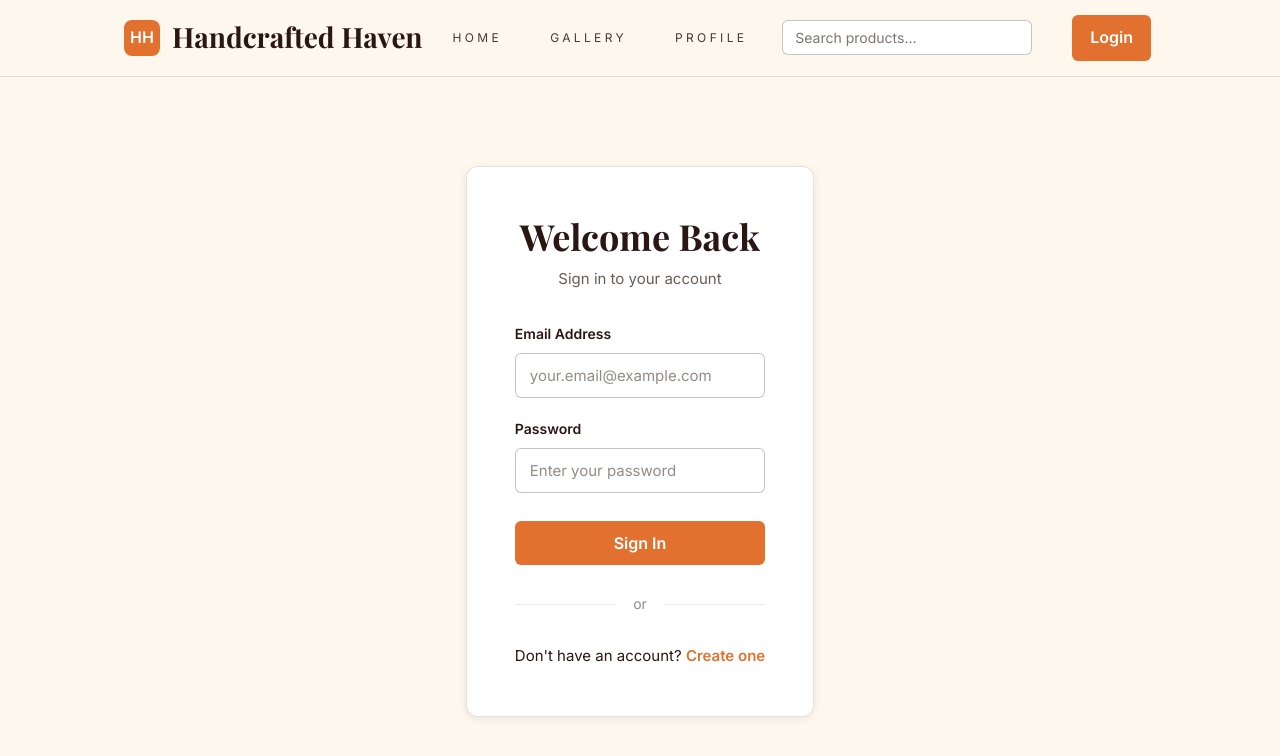
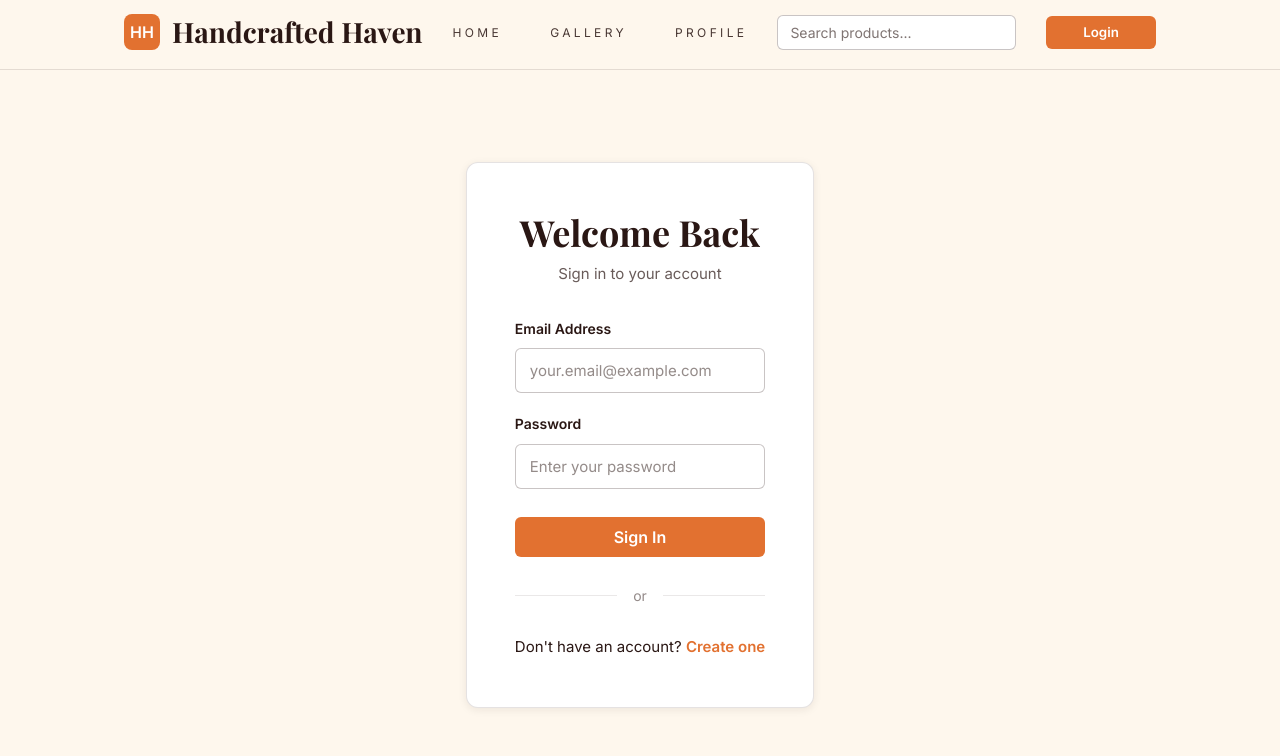
Before and after one commit to jmostert1/wdd430-team10-project, a Next.js app in the folder handcrafted-haven/: page /login in a window 1280 px wide. Shown: the top 756 px of the page. Built offline with nearby package versions, Linux system fonts and the light colour scheme.

Commit message:
header fixed. again

```diff
--- a/handcrafted-haven/src/app/globals.css
+++ b/handcrafted-haven/src/app/globals.css
@@ -16,6 +16,10 @@
 
 * {
   box-sizing: border-box;
+}
+
+html {
+  overflow-y: scroll;
 }
 
 body {
@@ -48,13 +52,15 @@ h1, h2, h3, h4, h5, h6 {
 .header {
   background: var(--color-bg);
   border-bottom: 1px solid rgba(42, 23, 20, 0.12);
+  height: 70px;
 }
 
 .header__inner {
   display: flex;
   align-items: center;
   gap: 30px;
-  padding: 10px
+  padding: 10px;
+  height: 100%;
 }
 
 .brand {
@@ -135,7 +141,7 @@ h1, h2, h3, h4, h5, h6 {
   align-items: center;
   gap: 16px;
   justify-content: end;
-  padding: 5px;
+  padding: 0px;
 }
 
 /* Cart Icon */
@@ -149,6 +155,9 @@ h1, h2, h3, h4, h5, h6 {
   padding: 8px;
   border-radius: 6px;
   transition: background-color 0.2s;
+  height: 40px;
+  width: 40px;
+  padding: 0;
 }
 
 .cart-icon:hover {
@@ -194,6 +203,7 @@ h1, h2, h3, h4, h5, h6 {
   justify-content: center;
   border-radius: 6px;
   padding: 10px 18px;
+  line-height: 1;
   font-weight: 600;
   text-decoration: none;
   font-family: var(--font-body);
@@ -218,6 +228,16 @@ h1, h2, h3, h4, h5, h6 {
 .btn--secondary:hover {
   background: var(--color-primary);
   color: #fff;
+}
+
+.header__loginBtn {
+  min-width: 110px;
+  justify-content: center;
+}
+
+button.btn {
+  appearance: none;
+  -webkit-appearance: none;
 }
 
 /* Hero */
@@ -348,16 +368,16 @@ h1, h2, h3, h4, h5, h6 {
   }
 
   .brand__name {
-    font-size: 20px;         /* smaller on mobile */
-    white-space: nowrap;     /* do not wrap */
-    overflow: hidden;        /* if still too long */
-    text-overflow: ellipsis; /* show ... */
+    font-size: 20px;
+    white-space: nowrap;
+    overflow: hidden;
+    text-overflow: ellipsis;
   }
 
   .header__cta {
     flex: 0 0 auto;
     margin-left: auto;
-    gap: 5px; /* a bit tighter */
+    gap: 5px;
   }
 
   /* Hide desktop login button */
--- a/handcrafted-haven/src/app/login/page.tsx
+++ b/handcrafted-haven/src/app/login/page.tsx
@@ -4,6 +4,7 @@ import { useState, FormEvent, useEffect } from "react";
 import { useRouter, useSearchParams } from "next/navigation";
 import Header from "@/components/Header";
 import "./login.css";
+import Link from "next/link";
 
 export default function LoginPage() {
   const router = useRouter();
@@ -151,9 +152,9 @@ export default function LoginPage() {
 
               <p className="signup-prompt">
                 Don't have an account?{" "}
-                <a href="/signup" className="signup-link">
+                <Link href="/signup" className="signup-link">
                   Create one
-                </a>
+                </Link>
               </p>
             </div>
           </div>
--- a/handcrafted-haven/src/components/Header.tsx
+++ b/handcrafted-haven/src/components/Header.tsx
@@ -4,20 +4,12 @@ import { usePathname, useRouter } from "next/navigation";
 import { useState } from "react";
 import useAuthUser from "@/hooks/useAuth";
 import useCart from "@/hooks/useCart";
-import { useEffect } from "react";
+import Link from "next/link";
 
 export default function Header() {
   const pathname = usePathname();
   const router = useRouter();
   const [searchQuery, setSearchQuery] = useState("");
-
-  // DO NOT DELETE
-  // Ensure component is mounted before accessing browser-specific APIs
-  const [mounted, setMounted] = useState(false);
-
-  useEffect(() => {
-    setMounted(true);
-  }, []);
 
   // Load auth user
   const { isLoggedIn, signOut } = useAuthUser();
@@ -32,26 +24,23 @@ export default function Header() {
     }
   };
 
-  // Do NOT DELETE - Prevent hydration mismatch by only rendering after component is mounted
-  if (!mounted) return null;
-
   return (
     <header className="header">
       <div className="container">
         <div className="header__inner">
           {/* Logo */}
-          <a className="brand" href="/" aria-label="Handcrafted Haven home">
+          <Link className="brand" href="/" aria-label="Handcrafted Haven home">
             <span className="brand__icon" aria-hidden="true">
               HH
             </span>
             <span className="brand__name">Handcrafted Haven</span>
-          </a>
+          </Link>
 
           {/* Navigation */}
           <nav className="nav" aria-label="Main navigation">
-            <a className={`nav__link ${pathname === "/" ? "nav__link--active" : ""}`} href="/">HOME</a>
-            <a className={`nav__link ${pathname === "/gallery" ? "nav__link--active" : ""}`} href="/gallery">GALLERY</a>
-            <a className={`nav__link ${pathname === "/profile" ? "nav__link--active" : ""}`} href="/profile">PROFILE</a>
+            <Link className={`nav__link ${pathname === "/" ? "nav__link--active" : ""}`} href="/">HOME</Link>
+            <Link className={`nav__link ${pathname === "/gallery" ? "nav__link--active" : ""}`} href="/gallery">GALLERY</Link>
+            <Link className={`nav__link ${pathname === "/profile" ? "nav__link--active" : ""}`} href="/profile">PROFILE</Link>
           </nav>
 
           {/* Search */}
@@ -129,9 +118,13 @@ export default function Header() {
           ) : (
             <>
               {/* Desktop button */}
-              <a className="btn btn--primary header__loginBtn" href="/login">
+              <button
+                type="button"
+                className="btn btn--primary header__loginBtn"
+                onClick={() => router.push("/login")}
+              >
                 Login
-              </a>
+              </button>
 
               {/* Mobile icon */}
               <a
```
